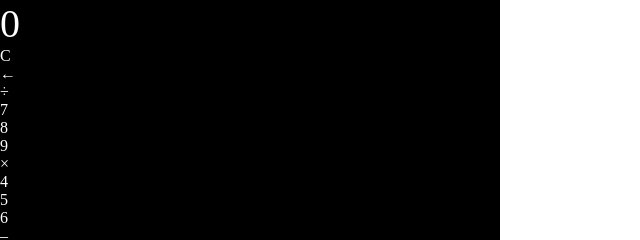
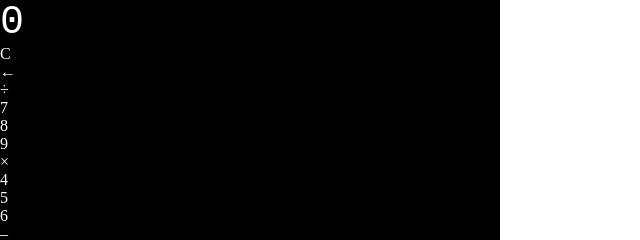
Before and after one commit to Abel1121/Calculator, a plain HTML site: page index.html in a window 1280 px wide. Shown: the top 240 px of the page, 0-640 px from the left. Drawn offline with Linux system fonts and the light colour scheme.

```diff
--- a/style.css
+++ b/style.css
@@ -13,5 +13,5 @@
 }
 .screen {
   font-size: 40px;
-  font-family: ;
+  font-family: "Courier New", Courier, monospace;
 }
```
